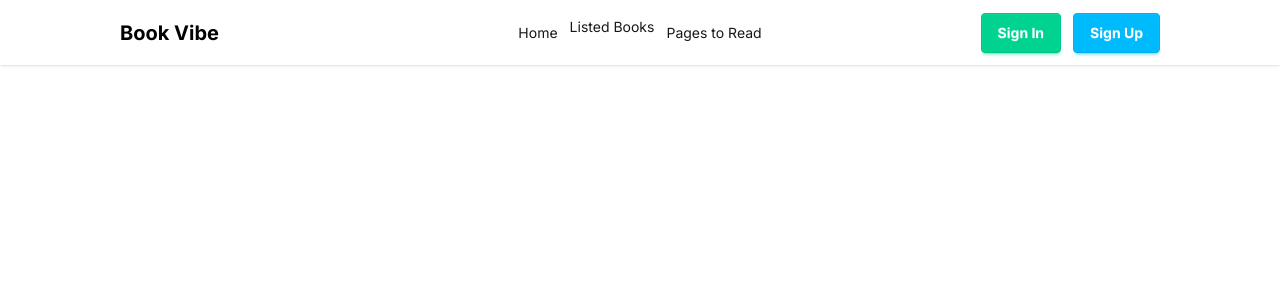
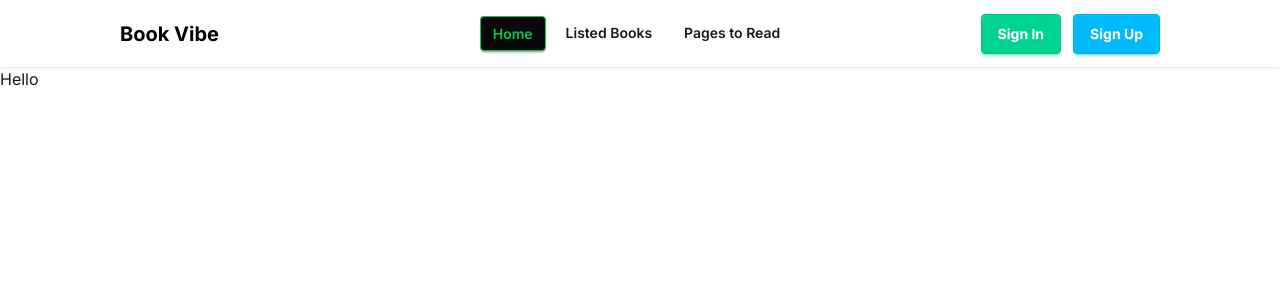
Before and after one commit to abdullah-alsaba/Book-Vibe, a React (Vite) app: page / in a window 1280 px wide. Shown: the top 300 px of the page. Built offline with nearby package versions, Linux system fonts and the light colour scheme.

Commit message:
Dynamic Navbar Function Completed

```diff
--- a/src/component/shared/Navbar.jsx
+++ b/src/component/shared/Navbar.jsx
@@ -1,3 +1,4 @@
+import { NavLink } from "react-router";
 import "../../index.css";
 
 const Navbar = () => {
@@ -9,11 +10,34 @@ const Navbar = () => {
       <div className="navbar-center hidden lg:flex">
         <ul className="menu menu-horizontal px-1">
           <li>
-            <a>Home</a>
+            <NavLink
+              className={({ isActive }) =>
+                `font-semibold mr-2 ${isActive ? "text-green-500 border border-green-500" : ""}`
+              }
+              to={"./"}
+            >
+              Home
+            </NavLink>
           </li>
-          <li>Listed Books</li>
           <li>
-            <a>Pages to Read</a>
+            <NavLink
+              className={({ isActive }) =>
+                `font-semibold mr-2  ${isActive ? "text-green-500 border border-green-500" : ""}`
+              }
+              to={"./books"}
+            >
+              Listed Books
+            </NavLink>
+          </li>
+          <li>
+            <NavLink
+              className={({ isActive }) =>
+                `font-semibold mr-2 ${isActive ? "text-green-500 border border-green-500" : ""}`
+              }
+              to={"./page-to-read"}
+            >
+              Pages to Read
+            </NavLink>
           </li>
         </ul>
       </div>
--- /dev/null
+++ b/src/pages/Books/Books.jsx
@@ -0,0 +1,11 @@
+import "../../index.css"
+
+const Books = () => {
+    return (
+        <div>
+            Books
+        </div>
+    );
+};
+
+export default Books;
--- /dev/null
+++ b/src/pages/HomPage/HomePage.jsx
@@ -0,0 +1,11 @@
+import "../../index.css"
+
+const HomePage = () => {
+    return (
+        <div>
+            Hello
+        </div>
+    );
+};
+
+export default HomePage;
--- a/src/routes/Route.jsx
+++ b/src/routes/Route.jsx
@@ -2,6 +2,8 @@
 import { createBrowserRouter } from "react-router";
 import MainLayout from "../layout/MainLayout";
 import Error from "../pages/error/Error";
+import HomePage from "../pages/HomPage/HomePage";
+import Books from "../pages/Books/Books";
 
 
 export const router = createBrowserRouter([
@@ -10,7 +12,12 @@ export const router = createBrowserRouter([
     Component: MainLayout,
     children: [
       {
-
+        path: "/",
+        Component: HomePage
+      },
+      {
+        path: "/books",
+        Component: Books
       }
     ],
     errorElement: <Error></Error>
```
